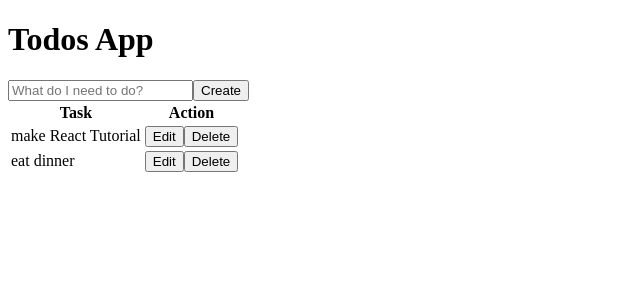
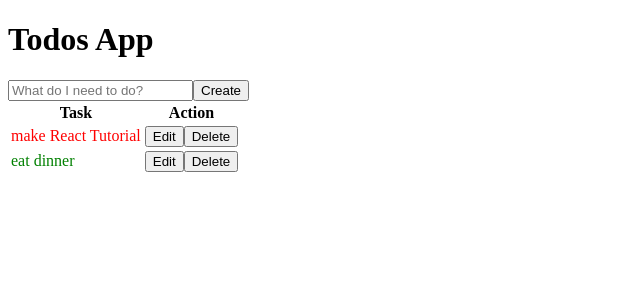
Before and after one commit to alejandrochacinortega/react-todoapp-es6, a React app: page / in a window 1280 px wide. Shown: the top 300 px of the page, without its empty margins (0-640 px from the left). Built offline with nearby package versions, Linux system fonts and the light colour scheme.

Commit message:
click task change the color red/green

```diff
--- a/src/components/App.js
+++ b/src/components/App.js
@@ -1,6 +1,7 @@
 import React from 'react';
 import CreateTodo from './Create-Todo'
 import TodosLists from './TodosList'
+import _ from 'lodash';
 
 const todos = [
   {
@@ -28,9 +29,17 @@ class App extends React.Component {
       <div>
         <h1>Todos App</h1>
         <CreateTodo createTask={this.createTask.bind(this)}/>
-        <TodosLists todos={this.state.todos}/>
+        <TodosLists todos={this.state.todos} toggleTask={this.toggleTask.bind(this)}/>
       </div>
     );
+  }
+
+  toggleTask(task) {
+    const foundTodo = _.find(this.state.todos, todo => todo.task === task);
+    foundTodo.isCompleted = !foundTodo.isCompleted;
+    this.setState({
+      todos: this.state.todos
+    })
   }
 
   createTask(task) {
--- a/src/components/TodosList.js
+++ b/src/components/TodosList.js
@@ -5,7 +5,9 @@ import TodosListItem from './TodosListItem';
 
 class TodosList extends React.Component {
   renderItems() {
-    return _.map(this.props.todos, (todo, index) => <TodosListItem key={index} {...todo}  />)
+  const props = _.omit(this.props, 'todos');
+
+    return _.map(this.props.todos, (todo, index) => <TodosListItem key={index} {...todo}  {...props}/>);
     //{...todo} is like task ={todo.task} isCompleted={todo.isCompleted}
   }
   render() {
--- a/src/components/TodosListItem.js
+++ b/src/components/TodosListItem.js
@@ -7,6 +7,23 @@ class TodosListItem extends React.Component {
     this.state = {
       isEditing: false
     };
+  }
+
+  renderTaskSection() {
+    console.log('this.props ', this.props);
+    const { task, isCompleted} = this.props;
+
+    const taskStyle = {
+      color: isCompleted ? 'green' : 'red',
+      cursor: 'pointer'
+    };
+
+    return (
+      <td style={taskStyle}
+          onClick={this.props.toggleTask.bind(this, task)}>
+        {task}
+        </td>
+    );
   }
 
   renderActionSection() {
@@ -31,7 +48,7 @@ class TodosListItem extends React.Component {
   render() {
     return (
       <tr>
-        <td>{this.props.task}</td>
+        {this.renderTaskSection()}
         {this.renderActionSection()}
       </tr>
     )
```
